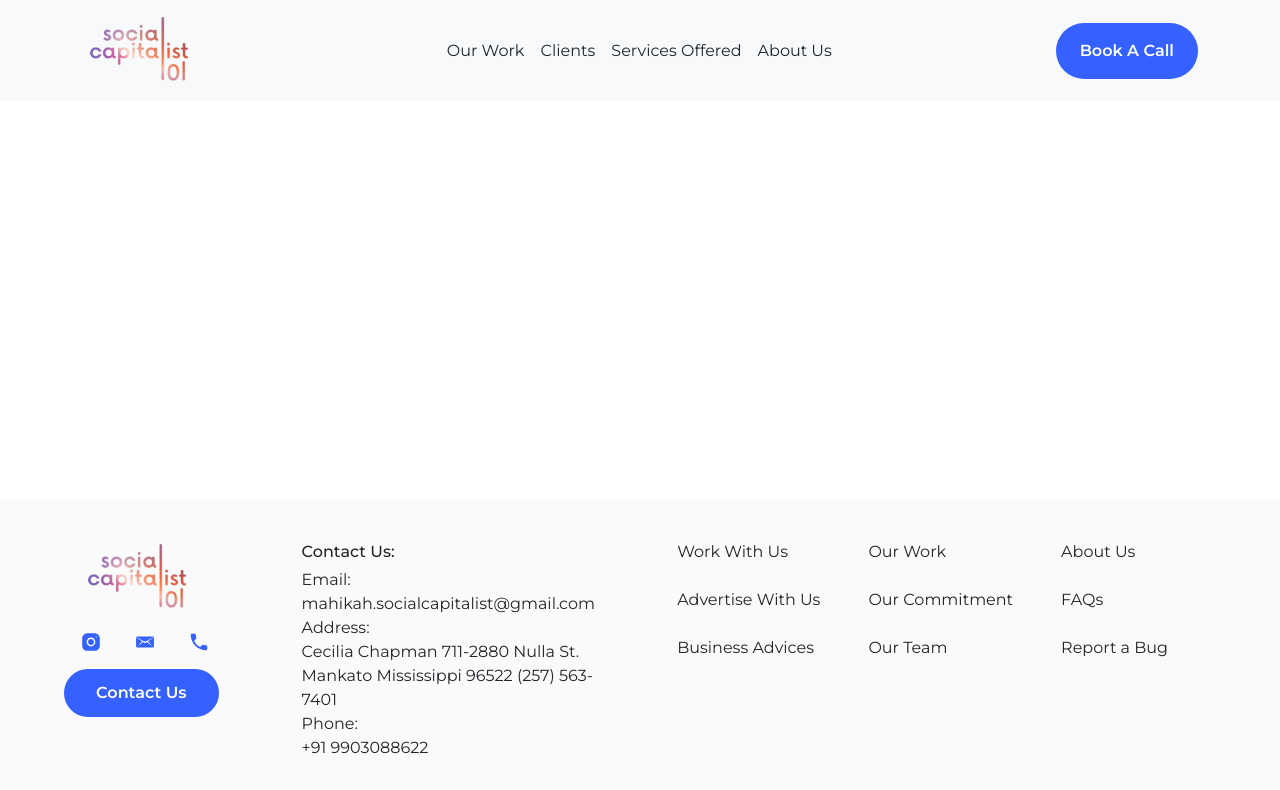
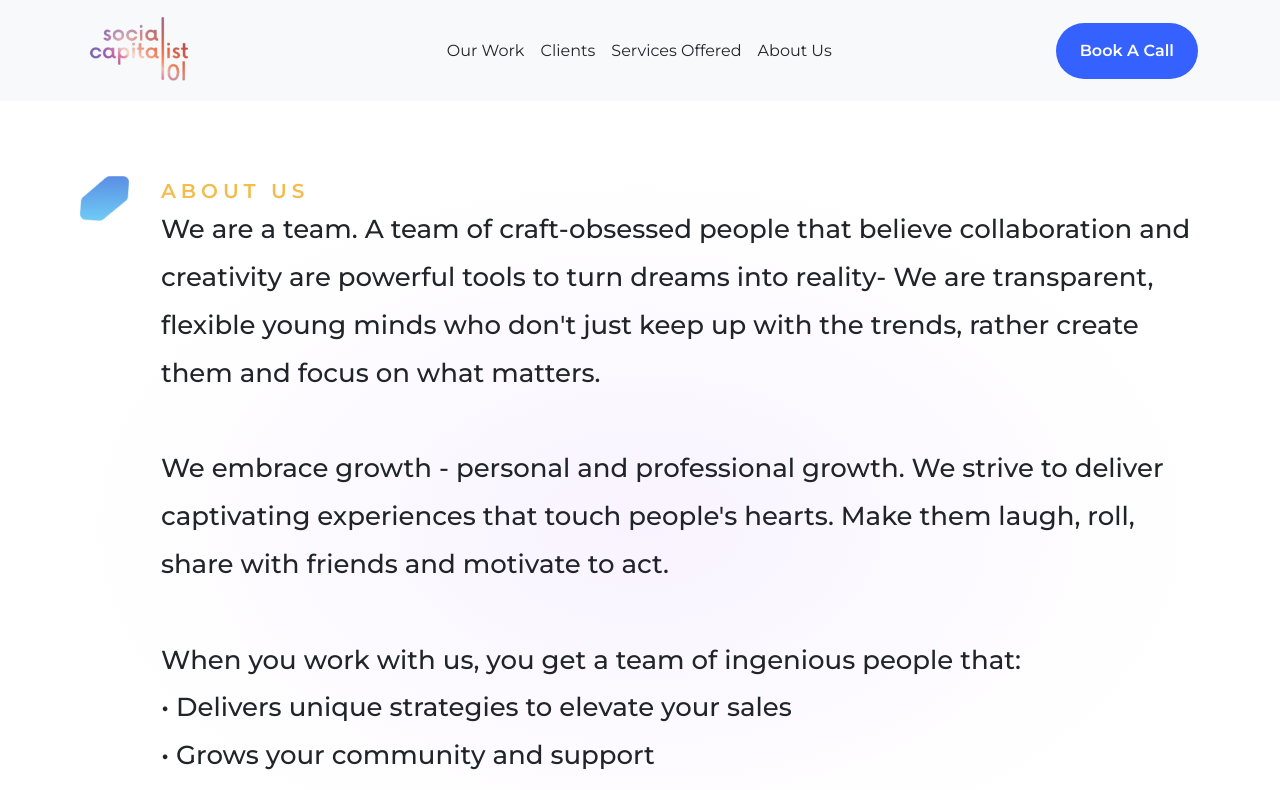
Before and after one commit to Krish-Bajaj/social-capitalist, a React (Create React App) app: page /about-us in a window 1280 px wide. Shown: the top 790 px of the page. Built offline with nearby package versions, Linux system fonts and the light colour scheme.

Commit message:
feat: about us page

```diff
--- a/src/App.js
+++ b/src/App.js
@@ -3,7 +3,7 @@ import { Routes, BrowserRouter, Route } from 'react-router-dom'
 import styled from 'styled-components'
 
 import { Navbar, Footer } from './components'
-import MLP from './pages/MLP'
+import { MLP, AboutUs } from './pages'
 import './styles/App.css'
 
 function App() {
@@ -14,12 +14,12 @@ function App() {
 				<SubContainer>
 					<Routes>
 						<Route path="/" exact={true} element={<MLP />} />
+						<Route path="/about-us" exact={true} element={<AboutUs />} />
 					</Routes>
 				</SubContainer>
 				{/* <div style={{ display: 'flex', justifyContent: 'center' }}>
 					<InstagramEmbed url="https://www.instagram.com/p/CzvmJnpPrQY/" width={328} />
-				</div>
-				<iframe title="zoho" width='100%' height='585px' src='https://socialcapitalist.zohobookings.in/portal-embed#/customer/socialcapitalist' frameborder='0' allowfullscreen='' > </iframe> */}
+				</div> */}
 				<Footer />
 			</AppContainer>
 		</BrowserRouter>
--- /dev/null
+++ b/src/components/AboutUs/Hero.js
@@ -0,0 +1,80 @@
+import styled from 'styled-components'
+
+import coolArrow from '../../assets/coolArrow.png'
+
+const AboutUs = () => {
+	return (
+		<Container>
+			<StyledImg src={coolArrow} alt="social-capitalist" width={64} height={57} />
+			<div>
+				<Title>ABOUT US</Title>
+				<StyledText>
+					We are a team. A team of craft-obsessed people that believe collaboration and creativity
+					are powerful tools to turn dreams into reality- We are transparent, flexible young minds
+					who don't just keep up with the trends, rather create them and focus on what matters.
+					<br />
+					<br />
+					We embrace growth - personal and professional growth. We strive to deliver captivating
+					experiences that touch people's hearts. Make them laugh, roll, share with friends and
+					motivate to act.
+					<br />
+					<br />
+					When you work with us, you get a team of ingenious people that:
+					<br />
+					• Delivers unique strategies to elevate your sales <br />
+					• Grows your community and support <br />
+					• Saves you months of trials and errors <br />
+					And most importantly, allows you to be the boss!
+				</StyledText>
+			</div>
+		</Container>
+	)
+}
+
+export default AboutUs
+
+const Container = styled.div`
+	display: flex;
+	margin-top: 3.5rem;
+	background: radial-gradient(
+		50% 50% at 50% 50%,
+		rgba(242, 231, 255, 0.5) 0%,
+		rgba(255, 255, 255, 0) 100%
+	);
+	@media (max-width: 768px) {
+		margin-top: 2rem;
+	}
+`
+
+const StyledImg = styled.img`
+	margin-right: 2rem;
+	width: 52px;
+	height: 45px;
+	@media (max-width: 768px) {
+		margin-right: 1rem;
+		width: 35px;
+		height: 30px;
+        margin-top: 0.25rem;
+	}
+`
+
+/* Text styles */
+const Title = styled.p`
+	color: #f3bc4c;
+	font-size: 20px;
+	font-weight: 600;
+	letter-spacing: 5px;
+	text-align: left;
+    @media (max-width: 768px) {
+		font-size: 18px;
+	}
+`
+const StyledText = styled.p`
+	font-size: 26px;
+	font-weight: 500;
+	line-height: 184.615%;
+	text-align: left;
+    @media (max-width: 768px) {
+		font-size: 16px;
+	}
+`
--- a/src/components/Footer.js
+++ b/src/components/Footer.js
@@ -1,4 +1,5 @@
 import styled from 'styled-components'
+import { Link } from 'react-router-dom'
 
 import { companyDetails, companyZohoBooking } from '../data'
 
@@ -76,11 +77,15 @@ const Footer = () => {
 				</div>
 				<div>
 					<p>Our Work</p>
-					<p>Our Commitment</p>
+					<a href="#commitments">
+						<p>Our Commitment</p>
+					</a>
 					<p>Our Team</p>
 				</div>
 				<div>
-					<p>About Us</p>
+					<Link to="/about-us">
+						<p>About Us</p>
+					</Link>
 					<p>FAQs</p>
 					<p>Report a Bug</p>
 				</div>
--- a/src/components/MLP/Clients.js
+++ b/src/components/MLP/Clients.js
@@ -28,7 +28,7 @@ const Clients = () => {
 	clients.map(el => console.log(el))
 
 	return (
-		<Container>
+		<Container id="clients">
 			<Title>Clients we have worked with</Title>
 			<SubContainer>
 				{clients.map(client => (
--- a/src/components/MLP/Commitments.js
+++ b/src/components/MLP/Commitments.js
@@ -5,7 +5,7 @@ import { commitmentsData } from '../../data'
 
 const Commitments = () => {
 	return (
-		<Container>
+		<Container id="commitments">
 			<SubContainer1>
 				{commitmentsData.map(el => (
 					<SubContainer2>
--- a/src/components/Navbar.js
+++ b/src/components/Navbar.js
@@ -1,4 +1,5 @@
 import styled from 'styled-components'
+import { Link } from 'react-router-dom'
 
 import { companyZohoBooking } from '../data'
 
@@ -13,15 +14,19 @@ const CustomNavbar = () => {
 		<Navbar bg="light" data-bs-theme="light" fixed="top" expand="lg">
 			<Container>
 				<Navbar.Brand href="#">
-					<img src={logoDesktop} alt="social-capitalist" width="125" height="75" />
+					<Link to="/">
+						<img src={logoDesktop} alt="social-capitalist" width="125" height="75" />
+					</Link>
 				</Navbar.Brand>
 				<Navbar.Toggle aria-controls="basic-navbar-nav" />
 				<Navbar.Collapse>
 					<Nav className="navbar-links-mobile">
 						<Nav.Link href="#action1">Our Work</Nav.Link>
-						<Nav.Link href="#action1">Clients</Nav.Link>
+						<Nav.Link href="#clients">Clients</Nav.Link>
 						<Nav.Link href="#services-offered">Services Offered</Nav.Link>
-						<Nav.Link href="#action1">About Us</Nav.Link>
+						<Nav.Link>
+							<Link to="/about-us">About Us</Link>
+						</Nav.Link>
 					</Nav>
 				</Navbar.Collapse>
 				<Navbar.Collapse>
@@ -38,7 +43,7 @@ export default CustomNavbar
 
 const CTA = () => {
 	return (
-		<a href={companyZohoBooking} target='blank'>
+		<a href={companyZohoBooking} target="blank">
 			<CTAStyled>
 				<p>Book A Call</p>
 			</CTAStyled>
--- /dev/null
+++ b/src/pages/AboutUs.js
@@ -0,0 +1,15 @@
+import Hero from '../components/AboutUs/Hero'
+import { ServicesOffered, BlueBanner } from '../components'
+
+const MLP = () => {
+	return (
+		<>
+			<Hero />
+			<ServicesOffered />
+			<div style={{ marginTop: '1.5rem' }} />
+			<BlueBanner />
+		</>
+	)
+}
+
+export default MLP
--- /dev/null
+++ b/src/pages/index.js
@@ -0,0 +1,4 @@
+import MLP from "./MLP";
+import AboutUs from './AboutUs'
+
+export { MLP, AboutUs }
```
Also changed, not shown: src/assets/coolArrow.png (added).
